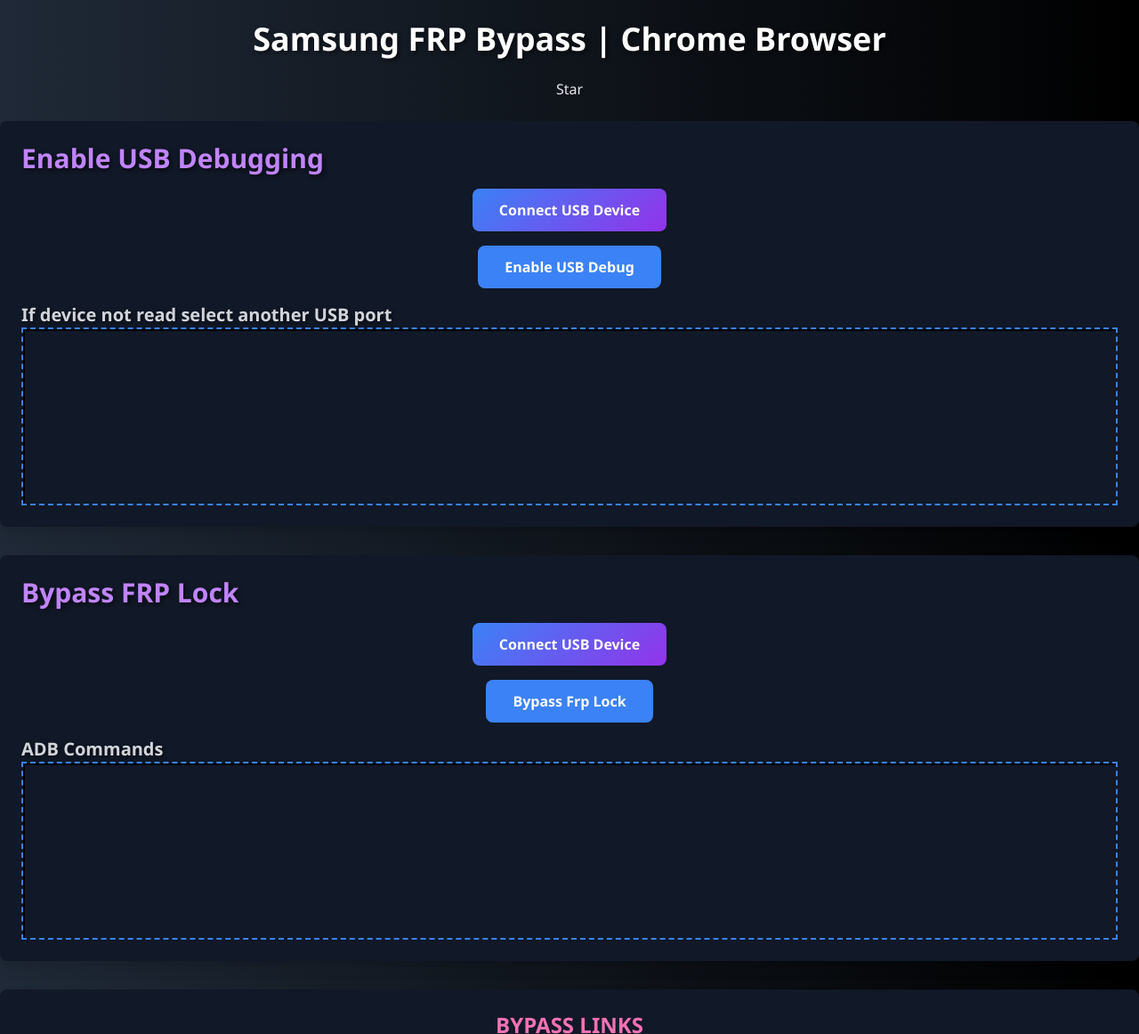
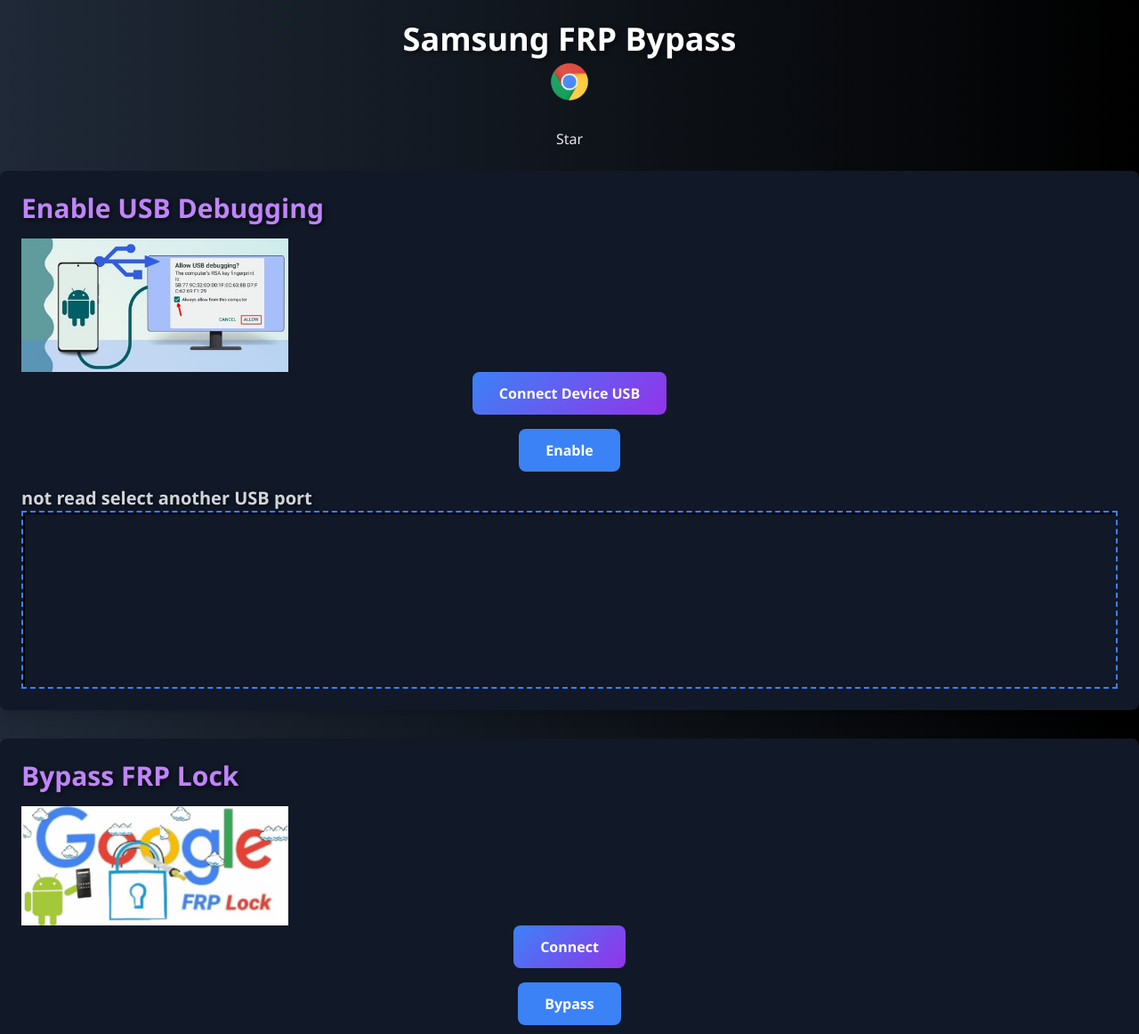
Before and after one commit to sudo-self/samsung-frp-browser, a plain HTML site: page index.html in a window 1280 px wide. Shown: the top 1162 px of the page at 89% size. Drawn offline with nearby package versions, Linux system fonts and the light colour scheme.

Commit message:
Add files via upload

```diff
--- a/index.html
+++ b/index.html
@@ -7,7 +7,6 @@
     <title>Samsung FRP Bypass from the Browser | Sudo-Self</title>
     <link rel="icon" href="/favicon.ico" sizes="any">
     <link rel="apple-touch-icon" href="/apple-touch-icon.png">
-    <!-- Tailwind CSS CDN -->
     <script src="https://cdn.tailwindcss.com"></script>
     <style>
         body {
@@ -64,7 +63,7 @@
 <body class="bg-gradient-to-r from-gray-800 to-black">
 
     <div class="text-center p-6">
-        <h3 class="text-4xl text-white font-bold">Samsung FRP Bypass | Chrome Browser</h3><br />
+        <h3 class="text-4xl text-white font-bold">Samsung FRP Bypass <center><img src="./chrome.png" width="100px" hieght="auto"></img></center></h3><br />
         <a class="github-button" href="https://github.com/sudo-self/samsung-frp-browser" data-color-scheme="no-preference: light; light: light; dark: light;" data-icon="octicon-star" data-size="large" aria-label="Star sudo-self/samsung-frp-browser on GitHub">Star</a>
 
     </div>
@@ -72,36 +71,38 @@
 
     <div class="container mx-auto p-6 bg-gray-900 rounded-lg shadow-lg mb-8">
         <h1 class="text-3xl text-purple-400 font-extrabold mb-4">Enable USB Debugging</h1>
+        <img src="./plug.jpg" width="300px" hieght="auto"></img>
 
         <div class="flex justify-center mb-4">
             <button id="connectButton" class="btn-primary">
-                Connect USB Device
+                Connect Device USB
             </button>
         </div>
 
         <div class="flex justify-center mb-4">
             <button onclick="sendAllCommands()" class="btn-secondary">
-                Enable USB Debug
+                Enable
             </button>
         </div>
 
-        <h3 class="text-xl text-gray-300 font-bold">If device not read select another USB port</h3>
+        <h3 class="text-xl text-gray-300 font-bold">not read select another USB port</h3>
         <div id="log" class="log"></div>
     </div>
 
 
     <div class="container mx-auto p-6 bg-gray-900 rounded-lg shadow-lg mb-8">
         <h1 class="text-3xl text-purple-400 font-extrabold mb-4">Bypass FRP Lock</h1>
+        <img src="./frp.jpg" width="300px" hieght="auto"></img>
 
         <div class="flex justify-center mb-4">
             <button id="connectToPhone" class="btn-primary">
-                Connect USB Device
+                Connect
             </button>
         </div>
 
         <div class="flex justify-center mb-4">
             <button onclick="sendAllCommandsAdb()" class="btn-secondary">
-                Bypass Frp Lock
+                Bypass
             </button>
         </div>
 
@@ -109,27 +110,27 @@
         <div id="logadb" class="log"></div>
     </div>
 
-
+    <!-- Notice and Link -->
     <div class="container mx-auto p-6 text-center bg-gray-900 rounded-lg shadow-lg">
         <p class="text-2xl text-pink-500 font-bold mb-4"><a href="https://vnrom.net/bypass/" target="_blank" class="text-pink-400 hover:underline">BYPASS LINKS</a></p>
-        <center><img src="giphy.gif" width="200px" hieght="auto"></img></center>
+        <center><img src="./support.png" width="200px" hieght="auto"></img></center>
         <p class="notice mb-4" onclick="alert('This is for educational and research purposes only. do not use this on devices that are not your own. Data loss is likely so backup your stuff before you proceed. I am not liable for any kind of damage you cause with this tool.')">
             Disclaimer!
         </p>
     </div>
-
+    <!-- Links Section (Bottom Container) -->
     <div class="container mx-auto p-6 bg-gray-900 rounded-lg shadow-lg mb-8 link-container">
         <h2 class="text-2xl text-white font-bold mb-4">Device Operations</h2>
         <table class="table-auto w-full">
             <tbody>
-
+                <!-- Android Settings -->
                 <tr>
                     <td class="w-3/4 py-2 text-left text-white">Android Settings</td>
                     <td class="w-1/4 py-2 text-right">
                         <a href="intent://com.android.settings/#Intent;scheme=android-app;end" class="text-red-500 hover:underline">OPEN</a>
                     </td>
                 </tr>
-
+                <!-- Galaxy Apps -->
                 <tr>
                     <td class="w-3/4 py-2 text-left text-white">Galaxy Apps</td>
                     <td class="w-1/4 py-2 text-right">
```
Also changed, not shown: chrome.png (added), frp.jpg (added), plug.jpg (added), support.png (added).
